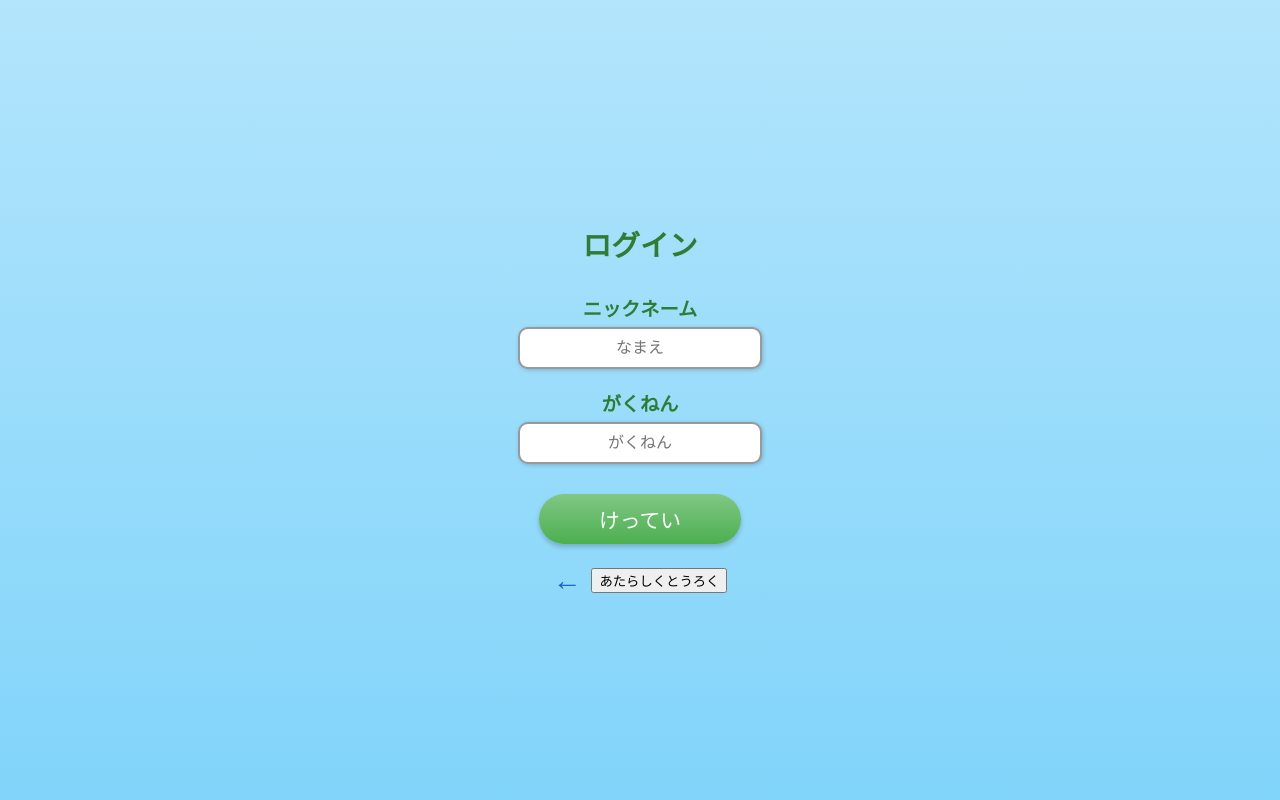
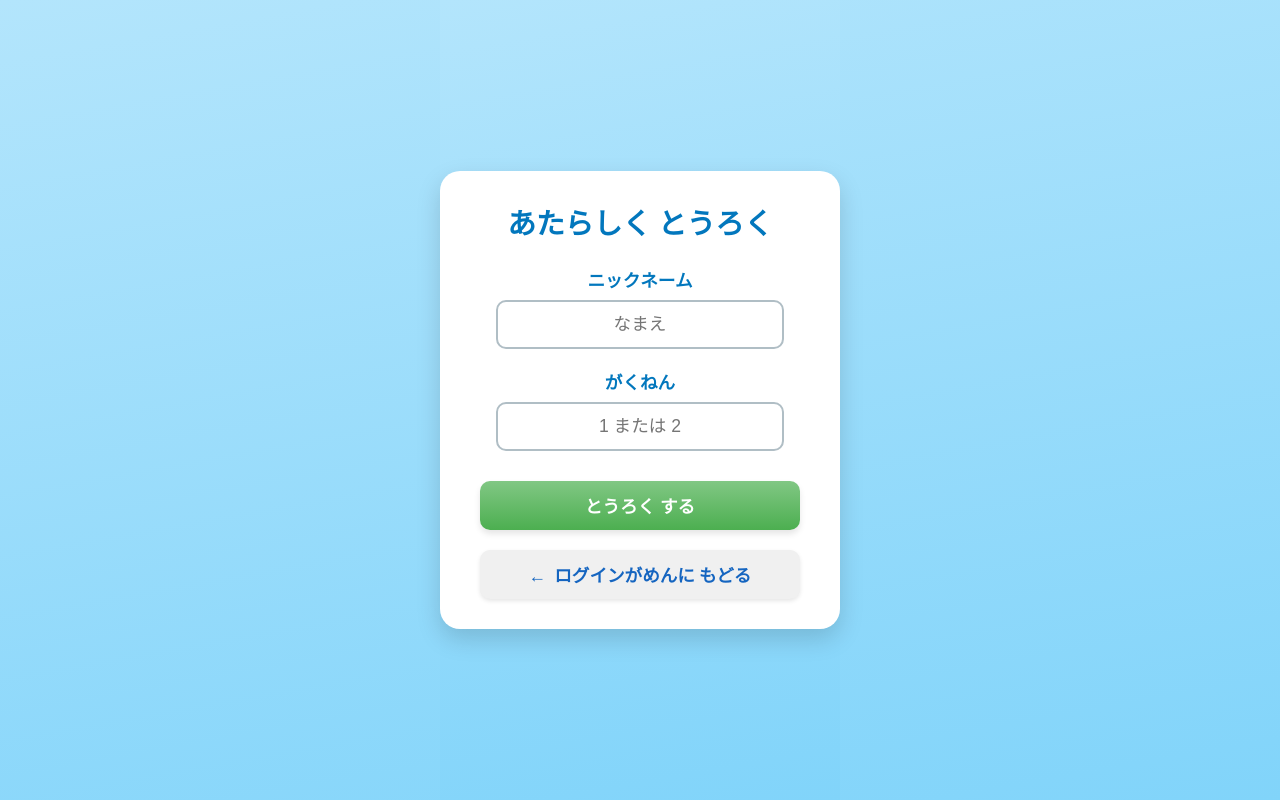
Before and after one commit to sum1d4/Gr5, a PHP site: page /Register.php in a window 1280 px wide. Run offline with PHP 8.4, Linux system fonts and the light colour scheme.

Commit message:
ユーザー追加処理

```diff
--- a/Register.php
+++ b/Register.php
@@ -1,94 +1,219 @@
+<?php
+// Register.php
+
+// 1. セッションを開始 (エラーメッセージ表示のため)
+session_start();
+
+// 2. データベース接続設定ファイルを読み込む
+// (このファイルと同じ場所に db_config.php があることを確認してください)
+require_once 'db_config.php';
+
+$error_message = '';
+$success_message = '';
+
+// --- POSTリクエスト（フォーム送信）があった場合の処理 ---
+if ($_SERVER['REQUEST_METHOD'] === 'POST') {
+    $user_name = $_POST['user_name'] ?? '';
+    $user_grade = $_POST['user_grade'] ?? '';
+
+    // 3. バリデーション
+    if (empty($user_name) || empty($user_grade)) {
+        $error_message = 'ニックネームと がくねん の両方を入力してください。';
+    } elseif (!in_array($user_grade, ['1', '2'])) {
+        $error_message = 'がくねん は「1」か「2」を入力してください。';
+    } else {
+
+        // ★ 4. データベースへの挿入処理
+        try {
+            // 4a. ユーザーIDを生成 (簡易的なランダム文字列)
+            $user_id = substr(bin2hex(random_bytes(4)), 0, 8);
+
+            // 4b. SQL文を準備 (プリペアドステートメント)
+            $sql_insert = "INSERT INTO user (user_id, user_name, user_grade) VALUES (?, ?, ?)";
+            $stmt_insert = $pdo->prepare($sql_insert);
+
+            // 4c. SQL文を実行
+            $stmt_insert->execute([$user_id, $user_name, $user_grade]);
+
+            $success_message = 'とうろく が かんりょうしました！ ログインがめんに もどってください。';
+
+        } catch (PDOException $e) {
+            // 4d. SQLエラーが発生した場合の処理
+            if ($e->getCode() == 23000) { // 一意制約違反 (ユーザー名が重複した場合)
+                // (user_name に UNIQUE 制約を追加した場合に機能します)
+                $error_message = 'そのニックネームは すでに つかわれています。';
+            } else {
+                error_log('登録エラー: ' . $e->getMessage());
+                $error_message = 'データベース エラーです。とうろく できませんでした。';
+            }
+        }
+    }
+}
+?>
 <!DOCTYPE html>
 <html lang="ja">
 <head>
     <meta charset="UTF-8">
-        <meta name="viewport"content="width=device-width,initial-scale=1.0">
-        <title>ログイン | Learn+</title>
+    <meta name="viewport" content="width=device-width, initial-scale=1.0">
+    <title>あたらしく とうろく | Learn+</title>
+    <!-- Google Fonts (Inter) -->
+    <link href="https://fonts.googleapis.com/css2?family=Inter:wght@400;700&family=Noto+Sans+JP:wght@400;700&display=swap" rel="stylesheet">
+
     <style>
-            body{
-                background: linear-gradient(to bottom, #b3e5fc, #81d4fa);
-                font-family:"Arial",sans-serif;
-                display:flex;
-                flex-direction:column;
-                align-items:center;
-                justify-content:center;
-                height:100vh;
-                margin:0;
-            }
-            h1 {
-                color: #2e7d32;
-                font-size: 1.8rem;
-                margin-bottom: 10px;
-            }
-            h2{
-                color: #2e7d32;
-                font-size: 1.2rem;
-                margin:20px 0 5px;
+        /* --- 基本設定 --- */
+        html, body {
+            height: 100%;
+            margin: 0;
+            font-family: 'Noto Sans JP', 'Inter', sans-serif;
+            background: linear-gradient(170deg, #b3e5fc, #81d4fa);
+            display: flex;
+            align-items: center;
+            justify-content: center;
+            text-align: center;
         }
 
-            input{
-                width:220px;
-                padding: 10px;
-                border:2px solid #999;
-                border-radius:10px;
-                font-size: 1rem;
+        /* --- コンテナ --- */
+        .register-container {
+            background-color: white;
+            padding: 30px 40px;
+            border-radius: 20px;
+            box-shadow: 0 10px 25px rgba(0, 0, 0, 0.15);
+            width: 320px;
+        }
+
+        /* --- タイトル --- */
+        .title {
+            color: #0277bd; /* 濃い青 */
+            font-size: 1.8rem; /* 28px */
+            font-weight: 700;
+            margin: 0 0 25px 0;
+        }
+
+        /* --- フォームのレイアウト --- */
+        .form-group {
+            margin-bottom: 20px; /* 各入力欄の間のスペース */
+            width: 100%;
+        }
+
+        .label {
+            color: #0277bd; /* 濃い青 */
+            font-size: 1.1rem; /* 18px */
+            font-weight: 700;
+            display: block; /* ブロック要素にして改行 */
+            margin-bottom: 8px; /* ラベルと入力欄の間のスペース */
+        }
+
+        .text-input {
+            width: 90%;
+            padding: 12px 15px;
+            border: 2px solid #b0bec5; /* やや濃いグレーの枠線 */
+            border-radius: 10px;
+            font-size: 1.1rem;
             text-align: center;
-                box-shadow: 1px 1px 4px  rgba(0,0,0,0.2);
+            box-sizing: border-box; /* paddingを含めて幅を計算 */
+            transition: border-color 0.3s, box-shadow 0.3s;
         }
-            .login-button {
-                margin-top: 30px;
-                background: linear-gradient(to bottom, #81c784, #4caf50);
+        .text-input:focus {
+            border-color: #0288d1; /* フォーカス時に青く */
+            box-shadow: 0 0 8px rgba(2,136,209,0.2);
+            outline: none;
+        }
+
+        /* --- ボタン --- */
+        .button {
+            cursor: pointer;
+            border: none;
+            border-radius: 10px;
+            padding: 12px 20px;
+            font-size: 1.1rem;
+            font-weight: 700;
+            text-decoration: none;
+            transition: all 0.3s ease;
+            width: 100%; /* 幅を統一 */
+            box-sizing: border-box;
+        }
+
+        .register-button {
+            background: linear-gradient(to bottom, #81c784, #4caf50); /* 緑 */
             color: white;
-                font-size: 1.3rem;
-                border: none;
-                border-radius:30px;
-                padding: 10px 60px;
-                cursor: pointer;
-                box-shadow:0 3px 5px rgba(0, 0, 0,0.2);
-                transition: 0.3s;
-            }
-            .login-button:hover {
-                background:  #66bb6a;
-            }
-            .register {
-                margin-top: 20px;
-                display: flex;
-                align-items: center;
-                gap: 10px;
-            }
-            .back-arrow {
-                font-size: 1.8rem;
-                color: #1565c0;
-                cursor: pointer;
-                text-decoration: none;
+            box-shadow: 0 4px 6px rgba(0, 0, 0, 0.1);
+            margin-top: 10px;
         }
         .register-button:hover {
-                background-color: #1e88e5;
+            background: linear-gradient(to bottom, #66bb6a, #43a047);
+            box-shadow: 0 6px 10px rgba(0, 0, 0, 0.15);
+            transform: translateY(-2px);
         }
-            @media (max-width: 600px){
-                input {
-                    width: 180px;
+
+        .back-link {
+            display: inline-flex; /* アイコンとテキストを横並び */
+            align-items: center;
+            justify-content: center;
+            gap: 8px; /* アイコンとテキストの間 */
+            background: #f0f0f0;
+            color: #1565c0; /* 青 */
+            margin-top: 20px;
+            box-shadow: 0 2px 4px rgba(0,0,0,0.1);
         }
-                .login-button {
-                    padding: 10px 40px;
-                    font-size: 1.1rem;
+        .back-link:hover {
+            background-color: #e0e0e0;
+            box-shadow: 0 4px 6px rgba(0,0,0,0.1);
         }
+
+        /* --- メッセージ --- */
+        .message {
+            font-weight: 700;
+            padding: 10px;
+            border-radius: 8px;
+            margin: 0 0 15px 0;
+            font-size: 0.95rem;
         }
+        .error {
+            background-color: #ffebee;
+            color: #c62828; /* 濃い赤 */
+        }
+        .success {
+            background-color: #e8f5e9;
+            color: #2e7d32; /* 濃い緑 */
+        }
+
     </style>
 </head>
 <body>
-        <h1>ログイン</h1>
-        <h2>ニックネーム</h2>
-        <input type="text" placeholder="なまえ">
-        <h2>がくねん</h2>
-        <input type="text" placeholder="がくねん">
+    <div class="register-container">
+        <h1 class="title">あたらしく とうろく</h1>
 
-        <button class="login-button"onclick="location.href='home.php'">けってい</button>
-        <div class="register">
-            <a href="index.php" class="back-arrow">←</a>
-            <button class="regiter-button" onclick="location.href='register.php'">
-                あたらしくとうろく
-            </button>
+        <!-- エラーまたは成功メッセージの表示 -->
+        <?php if ($error_message): ?>
+            <p class="message error"><?php echo htmlspecialchars($error_message, ENT_QUOTES, 'UTF-8'); ?></p>
+        <?php endif; ?>
+        <?php if ($success_message): ?>
+            <p class="message success"><?php echo htmlspecialchars($success_message, ENT_QUOTES, 'UTF-8'); ?></p>
+        <?php endif; ?>
+
+        <!-- フォームの送信先を自分自身 (Register.php) に設定 -->
+        <form action="Register.php" method="POST">
+
+            <!-- ニックネーム入力 (縦並び) -->
+            <div class="form-group">
+                <label for="user_name" class="label">ニックネーム</label>
+                <input type="text" id="user_name" name="user_name" placeholder="なまえ" class="text-input" required>
+            </div>
+
+            <!-- 学年入力 (縦並び) -->
+            <div class="form-group">
+                <label for="user_grade" class="label">がくねん</label>
+                <input type="text" id="user_grade" name="user_grade" placeholder="1 または 2" class="text-input" required>
+            </div>
+
+            <!-- 登録ボタンはフォーム内に配置 -->
+            <button type="submit" class="button register-button">とうろく する</button>
+        </form>
+
+        <a href="Rogin.php" class="button back-link">
+            <span>←</span>
+            <span>ログインがめんに もどる</span>
+        </a>
     </div>
 </body>
 </html>
```
Lines whose indentation alone changed are shown as unchanged.
